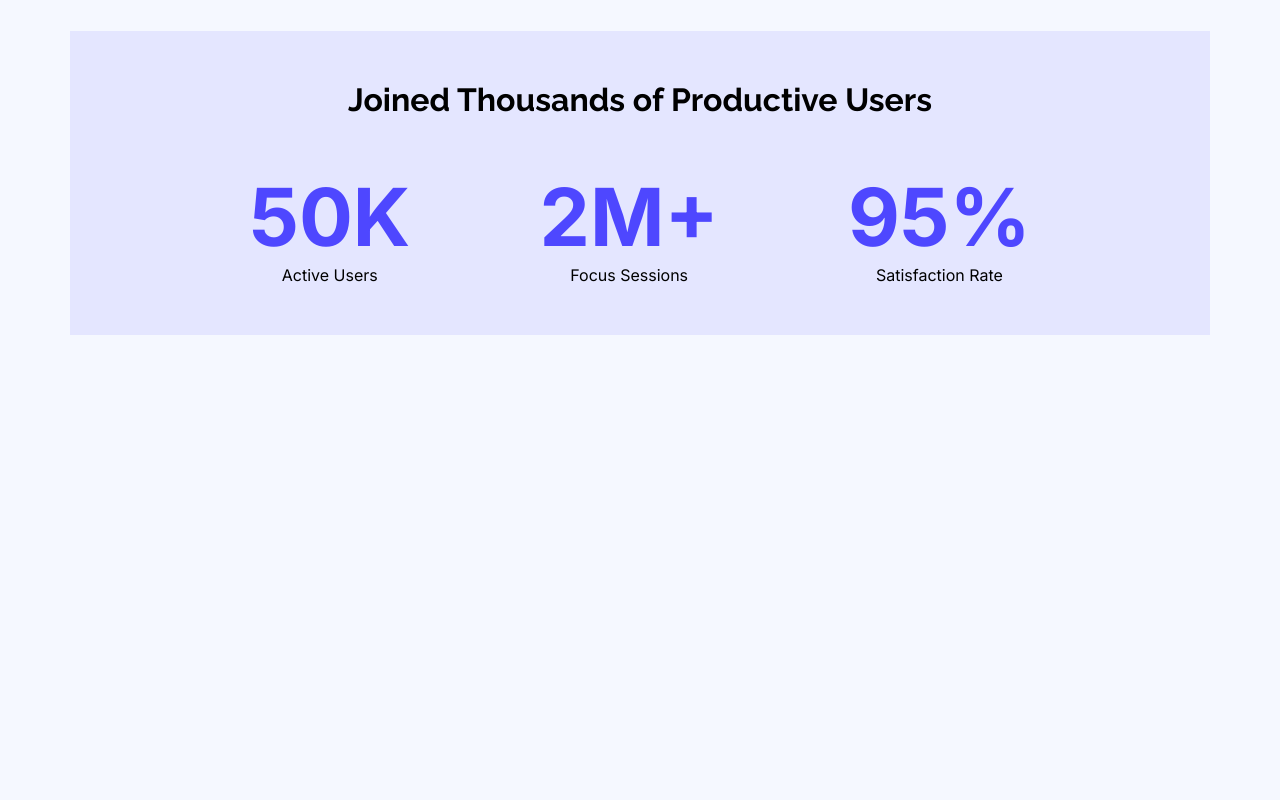
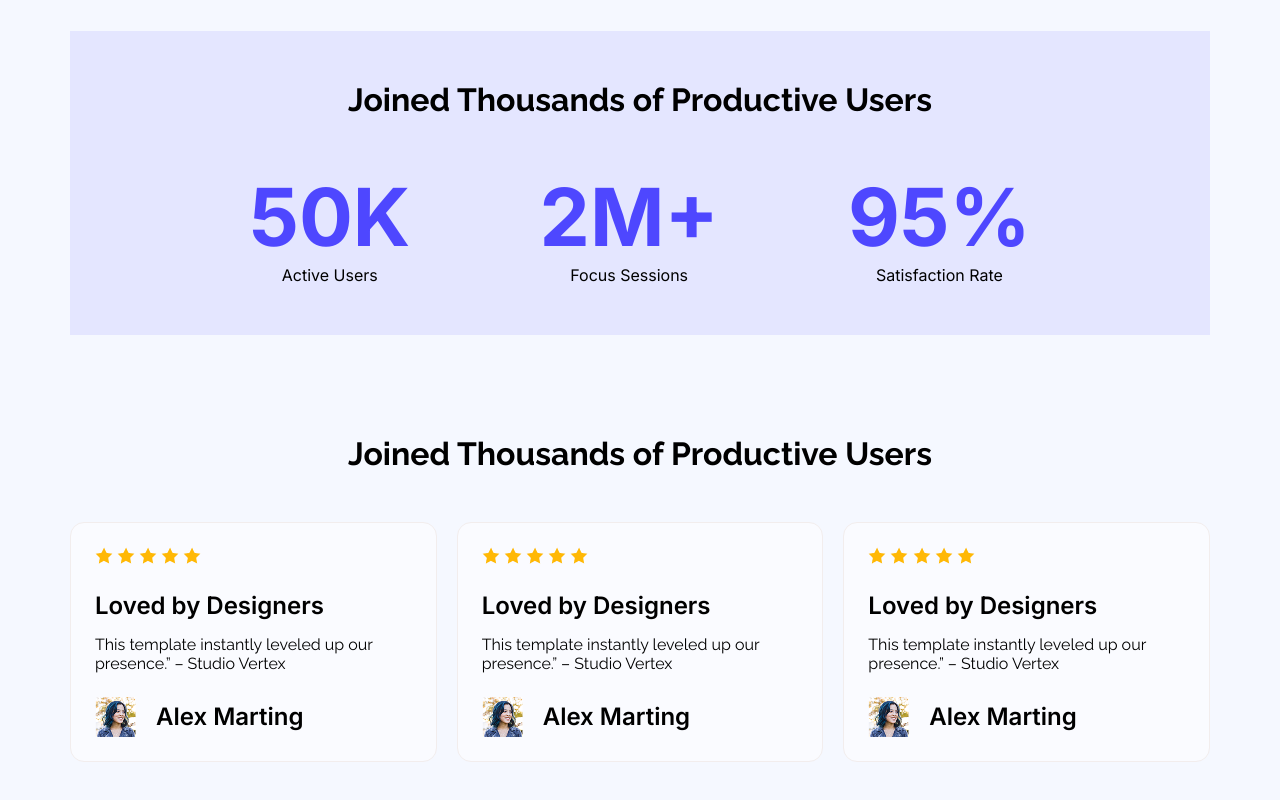
Before and after one commit to rejwanmia/assignment-01, a plain HTML site: page index.html in a window 1280 px wide. Shown: the part 1142-1942 px from the top of the page. Before the commit the page ends 1477 px from the top, so only its background shows below. Drawn offline with Linux system fonts and the light colour scheme.

Commit message:
client review section complete

```diff
--- a/index.html
+++ b/index.html
@@ -68,6 +68,72 @@
                 </div>
             </div>
         </div>
+
+
+         <!-- review section start here -->
+         <div class="review">
+            <h1 class="review-heading">Joined Thousands of Productive Users</h1>
+            <div class="review_container">
+                <!-- card 1 -->
+                <div class="review-card">
+                    <div class="start">
+                        <img src="image/icon-star.png" alt="">
+                        <img src="image/icon-star.png" alt="">
+                        <img src="image/icon-star.png" alt="">
+                        <img src="image/icon-star.png" alt="">
+                        <img src="image/icon-star.png" alt="">
+                    </div>
+                    <div class="review-conent">
+                        <h1>Loved by Designers</h1>
+                        <p>This template instantly leveled up our presence.” – Studio Vertex</p>
+                    </div>
+                    <div class="author">
+                        <img src="image/avatar.png" alt="">
+                        <h1>Alex Marting</h1>
+                    </div>
+                </div>
+
+                <!-- card 2 -->
+                <div class="review-card">
+                    <div class="start">
+                        <img src="image/icon-star.png" alt="">
+                        <img src="image/icon-star.png" alt="">
+                        <img src="image/icon-star.png" alt="">
+                        <img src="image/icon-star.png" alt="">
+                        <img src="image/icon-star.png" alt="">
+                    </div>
+                    <div class="review-conent">
+                        <h1>Loved by Designers</h1>
+                        <p>This template instantly leveled up our presence.” – Studio Vertex</p>
+                    </div>
+                    <div class="author">
+                        <img src="image/avatar.png" alt="">
+                        <h1>Alex Marting</h1>
+                    </div>
+                </div>
+
+                <!-- card 3 -->
+                <!-- card 1 -->
+                <div class="review-card">
+                    <div class="start">
+                        <img src="image/icon-star.png" alt="">
+                        <img src="image/icon-star.png" alt="">
+                        <img src="image/icon-star.png" alt="">
+                        <img src="image/icon-star.png" alt="">
+                        <img src="image/icon-star.png" alt="">
+                    </div>
+                    <div class="review-conent">
+                        <h1>Loved by Designers</h1>
+                        <p>This template instantly leveled up our presence.” – Studio Vertex</p>
+                    </div>
+                    <div class="author">
+                        <img src="image/avatar.png" alt="">
+                        <h1>Alex Marting</h1>
+                    </div>
+                </div>
+            </div>
+        </div>
+
     </main>
     <footer></footer>
 </body>
--- a/style.css
+++ b/style.css
@@ -132,3 +132,50 @@ body {
     font-size: 16px;
     font-family: "Inter", sans-serif;
 }
+
+
+/* client style here */
+.review {
+    max-width: 1140px;
+    margin: 100px auto;
+}
+
+.review-heading {
+    text-align: center;
+}
+
+.review_container {
+    display: flex;
+    justify-content: space-around;
+    gap: 20px;
+    margin-top: 50px;
+}
+
+.review-card {
+    padding: 24px;
+    box-sizing: border-box;
+    border: 1px solid rgb(242, 237, 237);
+    border-radius: 14px;
+    background: rgba(255, 255, 255, 0.5);
+}
+
+.review-conent {
+    padding: 24px 0;
+}
+
+.review-conent h1 {
+    padding-bottom: 15px;
+}
+
+.review-card h1 {
+    font-size: 24px;
+    font-weight: 600;
+    line-height: 120%;
+    font-family: "Inter", sans-serif;
+}
+
+.author {
+    display: flex;
+    align-items: center;
+    gap: 20px;
+}
```
